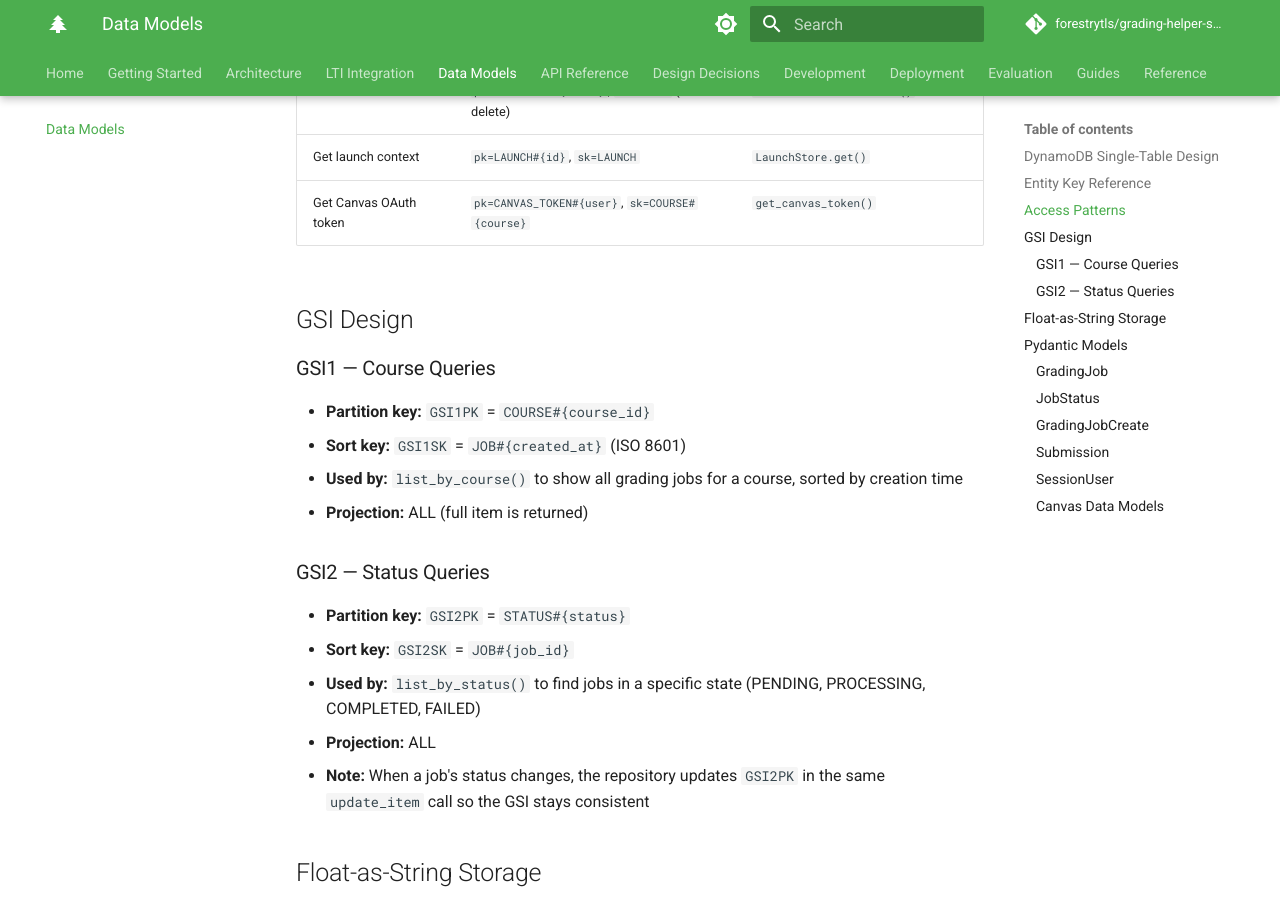
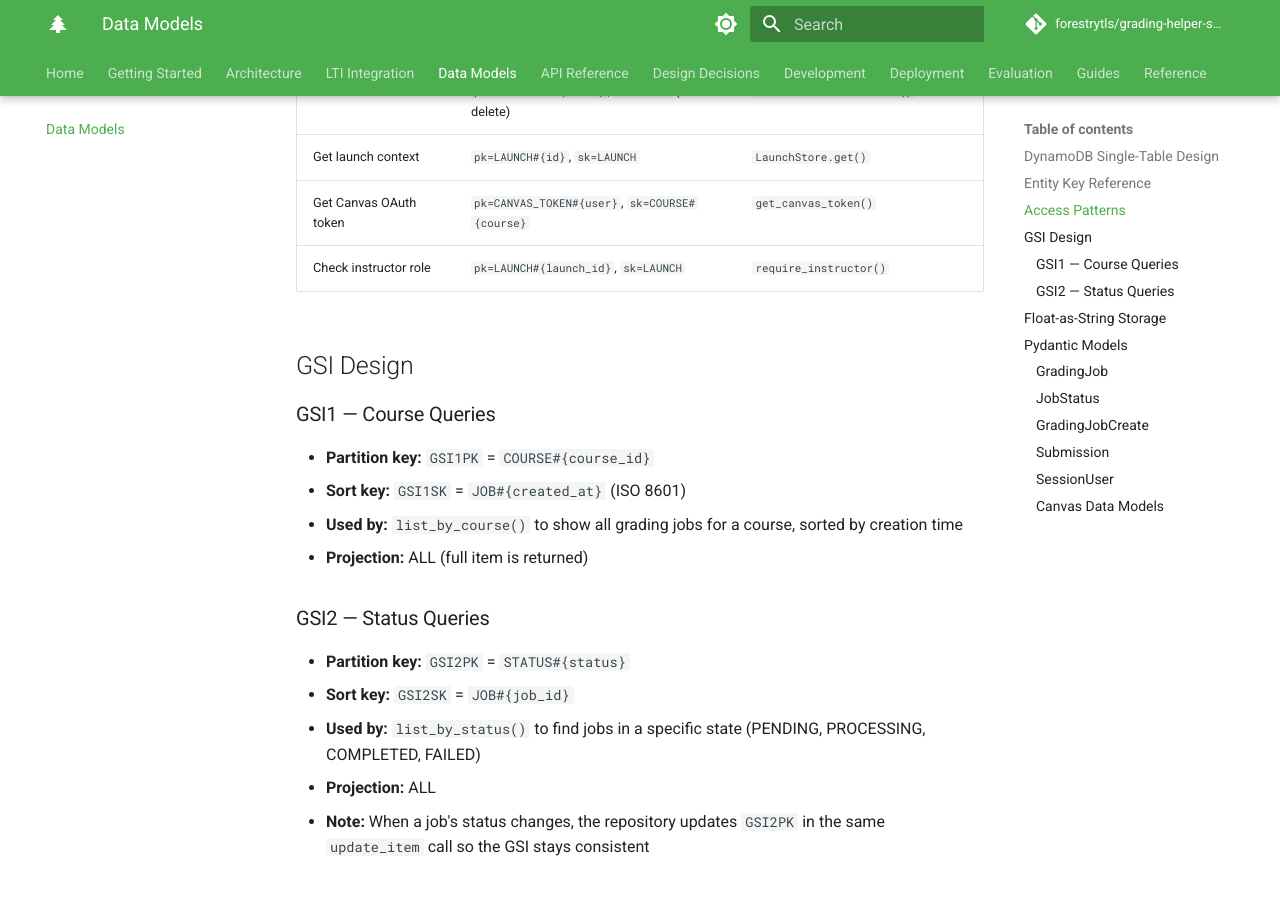
Before and after one commit to UBCForestryTLS/grading-helper-service, an MkDocs documentation site: the page built from docs/data-models/index.md, in a window 1280 px wide and 900 px high, scrolled down 1866 px. Built offline with MkDocs 1.6.1 and Material for MkDocs 9.7.7, drawn with Linux system fonts in a browser that asks for light colours; comment, search, counter and statistics services are not loaded.

Commit message:
Update data models documentation to reflect storing roles

```diff
--- a/docs/data-models/index.md
+++ b/docs/data-models/index.md
@@ -97,6 +98,7 @@ erDiagram
 | Validate LTI state | `pk=LTI_STATE#{state}`, `sk=STATE` (atomic delete) | `LTIStateStore.validate()` |
 | Get launch context | `pk=LAUNCH#{id}`, `sk=LAUNCH` | `LaunchStore.get()` |
 | Get Canvas OAuth token | `pk=CANVAS_TOKEN#{user}`, `sk=COURSE#{course}` | `get_canvas_token()` |
+| Check instructor role | `pk=LAUNCH#{launch_id}`, `sk=LAUNCH` | `require_instructor()` |
 
 ## GSI Design
 
```
Also changed, not shown: other parts of docs/data-models/index.md (+1 -0 lines).
